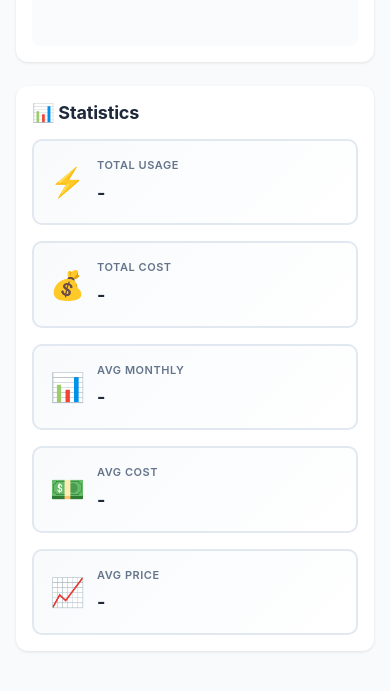
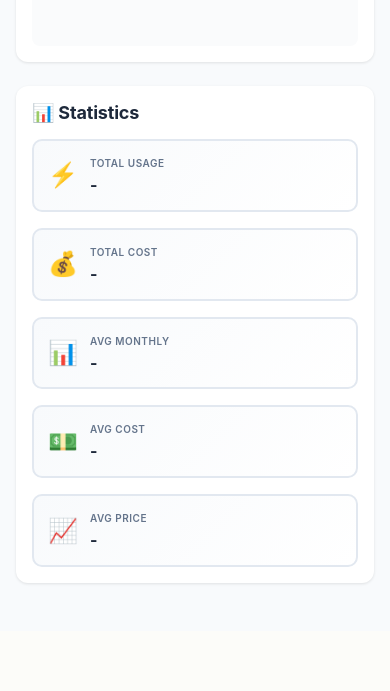
Before and after one commit to allesgeklaut/power, a website: page node-js-app/index.html in a window 390 px wide. Shown: the part 2014-2705 px from the top of the page. After the commit the page ends 2645 px from the top, so only its background shows below. Drawn offline with nearby package versions, Linux system fonts and the light colour scheme; no server answers.

Commit message:
Make the statistics readability better on small screens

```diff
--- a/node-js-app/style.css
+++ b/node-js-app/style.css
@@ -1365,7 +1365,7 @@ body {
 
 .stats-grid-compact {
   display: grid;
-  grid-template-columns: repeat(auto-fit, minmax(180px, 1fr));
+  grid-template-columns: repeat(3, 1fr);
   gap: 16px;
 }
 
@@ -1378,6 +1378,7 @@ body {
   align-items: center;
   gap: 12px;
   transition: all 0.25s ease;
+  min-width: 0;
 }
 
 .stat-card:hover {
@@ -1397,21 +1398,23 @@ body {
 }
 
 .stat-label {
-  font-size: 11px;
+  font-size: clamp(10px, 1.8vw, 11px);
   font-weight: 600;
   color: var(--color-text-light);
   text-transform: uppercase;
   letter-spacing: 0.05em;
   margin-bottom: 4px;
+  white-space: normal;
+  overflow-wrap: break-word;
 }
 
 .stat-value {
-  font-size: 18px;
+  font-size: clamp(16px, 2.5vw, 18px);
   font-weight: 700;
   color: var(--color-text-dark);
-  white-space: nowrap;
-  overflow: hidden;
-  text-overflow: ellipsis;
+  word-break: break-word;
+  overflow-wrap: break-word;
+  line-height: 1.3;
 }
 
 
@@ -1443,7 +1446,7 @@ body {
   }
 
   .stats-grid-compact {
-    grid-template-columns: 1fr;
+    grid-template-columns: repeat(2, 1fr);
   }
 
   .chart-container {
@@ -1465,3 +1468,18 @@ body {
     padding: 16px;
   }
 }
+
+/* Mobile phones - stack statistics vertically */
+@media (max-width: 480px) {
+  .stats-grid-compact {
+    grid-template-columns: 1fr;
+  }
+
+  .stat-card {
+    padding: 14px;
+  }
+
+  .stat-icon {
+    font-size: 24px;
+  }
+}
```
